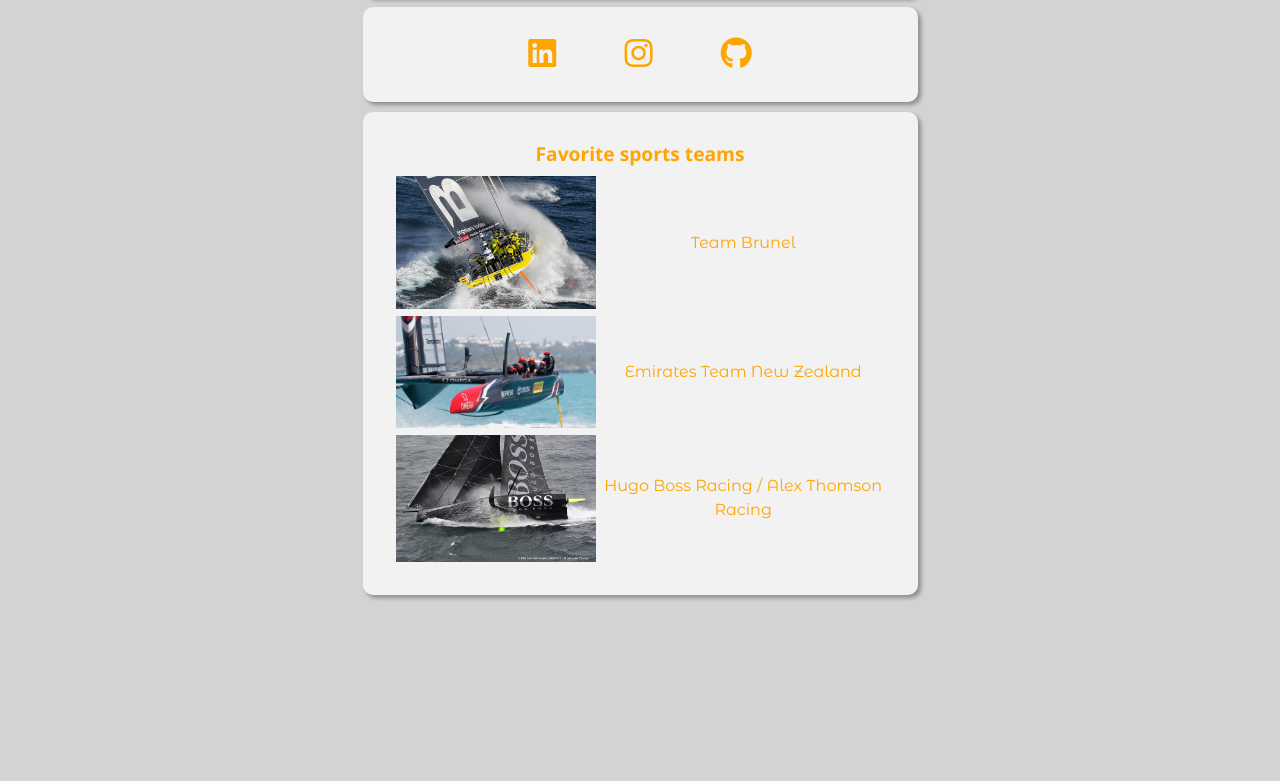
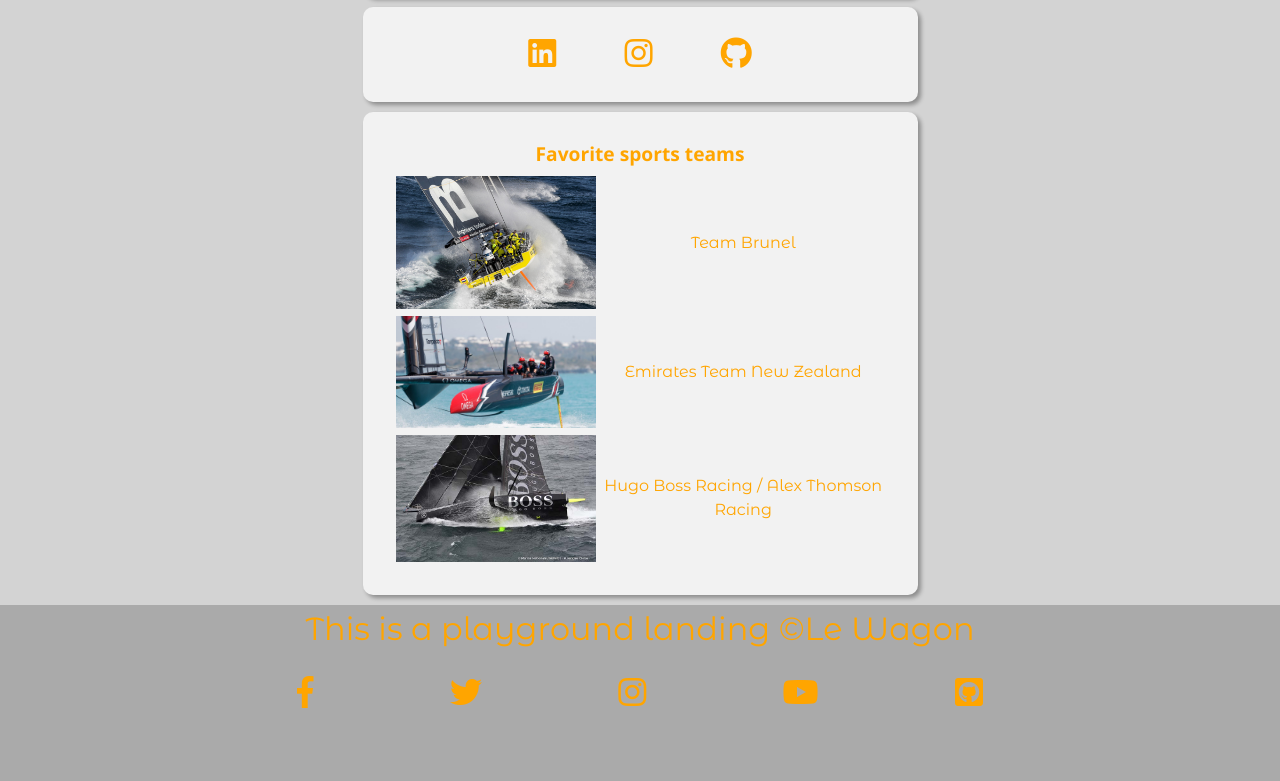
Before and after one commit to ovmo/profile, a plain HTML site: page index.html in a window 1280 px wide. Shown: the part 443-1224 px from the top of the page. Before the commit the page ends 1048 px from the top, so only its background shows below. Drawn offline with nearby package versions, Linux system fonts and the light colour scheme.

Commit message:
footer added

```diff
--- a/index.html
+++ b/index.html
@@ -60,5 +60,38 @@
       </table>
     </div>
   </div>
+  <footer>
+    <div class="container-fluid">
+      <p>This is a playground landing ©Le Wagon</p>
+      <ul class="list-inline list text-center">
+        <li>
+          <a href="#">
+            <i class="fab fa-facebook-f"></i>
+          </a>
+        </li>
+        <li>
+          <a href="#">
+            <i class="fab fa-twitter"></i>
+          </a>
+        </li>
+        <li>
+          <a href="#">
+            <i class="fab fa-instagram"></i>
+          </a>
+        </li>
+        <li>
+          <a href="#">
+            <i class="fab fa-youtube"></i>
+          </a>
+        </li>
+        <li>
+          <a href="#">
+            <i class="fab fa-github-square"></i>
+          </a>
+        </li>
+      </ul>
+    </div>
+  </div>
+</footer>
 </body>
 </html>
--- a/style.css
+++ b/style.css
@@ -27,6 +27,13 @@
   color: orange;
 }
 
+footer {
+  background-color: #aaa;
+  font-size: 2em;
+  padding-bottom: 1.5em;
+  text-align: center;
+}
+
 .card_white {
   background-color: #f2f2f2;
   text-align: center;
@@ -35,7 +42,6 @@
   margin: 10px auto;
   border-radius: 10px;
   box-shadow: 3px 3px 4px rgba(0,0,0,0.333333);
-
 }
 
 .image_table {
```
